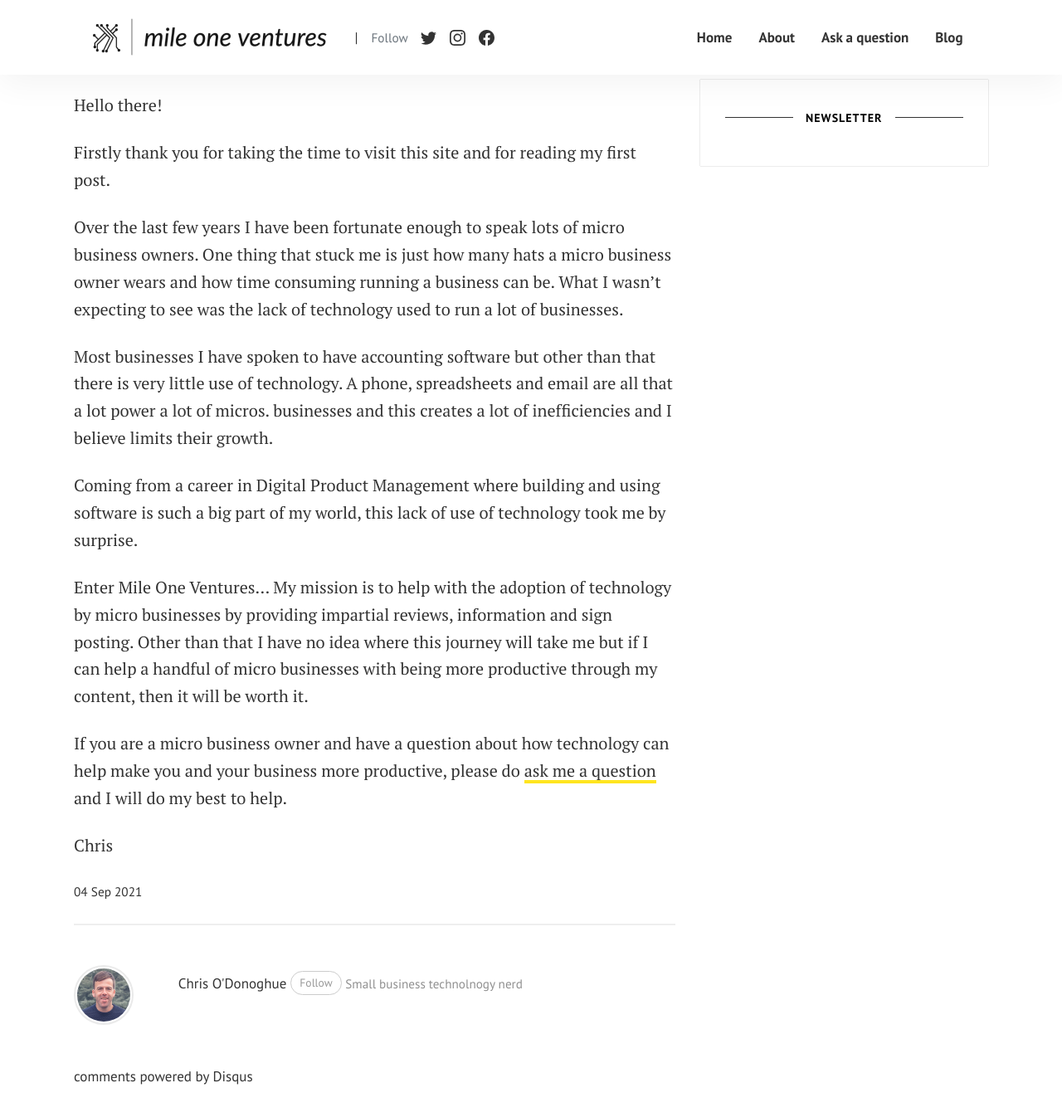
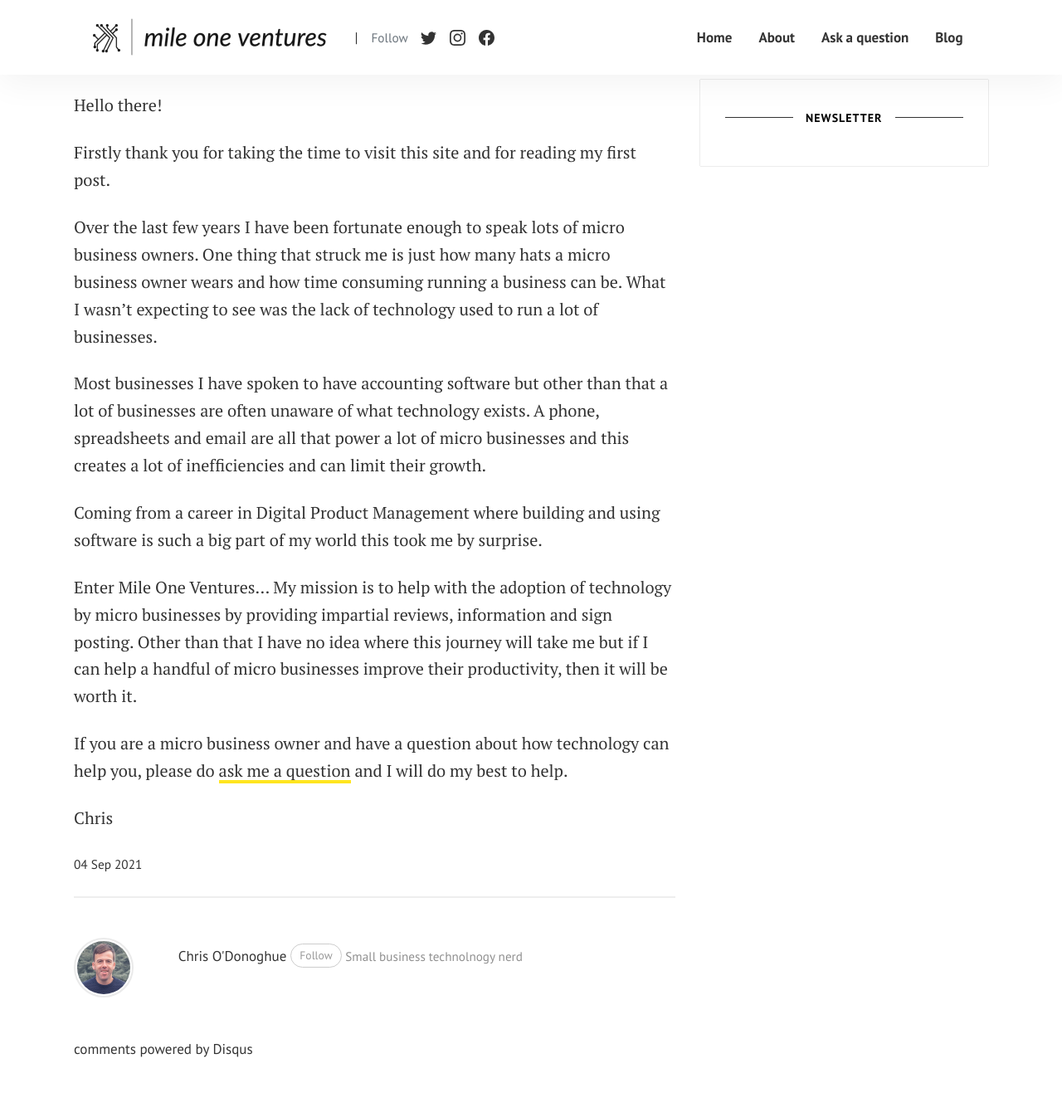
Before and after one commit to mile-one-ventures/mile-one-ventures.github.io, a Jekyll site: the page built from _posts/2021-09-04-welcome.md, in a window 1280 px wide and 1400 px high, scrolled down 676 px. Shown: the top 1346 px of the window at 83% size. Built offline with Jekyll 4.4.1, drawn with Linux system fonts in a browser that asks for light colours; comment, search, counter and statistics services are not loaded.

Commit message:
Update 2021-09-04-welcome.md

```diff
--- a/_posts/2021-09-04-welcome.md
+++ b/_posts/2021-09-04-welcome.md
@@ -13,14 +13,14 @@ Hello there!
 
 Firstly thank you for taking the time to visit this site and for reading my first post.
 
-Over the last few years I have been fortunate enough to speak lots of micro business owners. One thing that stuck me is just how many hats a micro business owner wears and how time consuming running a business can be. What I wasn't expecting to see was the lack of technology used to run a lot of businesses.
+Over the last few years I have been fortunate enough to speak lots of micro business owners. One thing that struck me is just how many hats a micro business owner wears and how time consuming running a business can be. What I wasn't expecting to see was the lack of technology used to run a lot of businesses.
 
-Most businesses I have spoken to have accounting software but other than that there is very little use of technology. A phone, spreadsheets and email are all that a lot power a lot of micros. businesses and this creates a lot of inefficiencies and I believe limits their growth.
+Most businesses I have spoken to have accounting software but other than that a lot of businesses are often unaware of what technology exists. A phone, spreadsheets and email are all that power a lot of micro businesses and this creates a lot of inefficiencies and can limit their growth.
 
-Coming from a career in Digital Product Management where building and using software is such a big part of my world, this lack of use of technology took me by surprise.
+Coming from a career in Digital Product Management where building and using software is such a big part of my world this took me by surprise.
 
-Enter Mile One Ventures... My mission is to help with the adoption of technology by micro businesses by providing impartial reviews, information and sign posting. Other than that I have no idea where this journey will take me but if I can help a handful of micro businesses with being more productive through my content, then it will be worth it.
+Enter Mile One Ventures... My mission is to help with the adoption of technology by micro businesses by providing impartial reviews, information and sign posting. Other than that I have no idea where this journey will take me but if I can help a handful of micro businesses improve their productivity, then it will be worth it.
 
-If you are a micro business owner and have a question about how technology can help make you and your business more productive, please do [ask me a question](https://www.mileoneventures.co.uk/contact/) and I will do my best to help.
+If you are a micro business owner and have a question about how technology can help you, please do [ask me a question](https://www.mileoneventures.co.uk/contact/) and I will do my best to help.
 
 Chris
```
